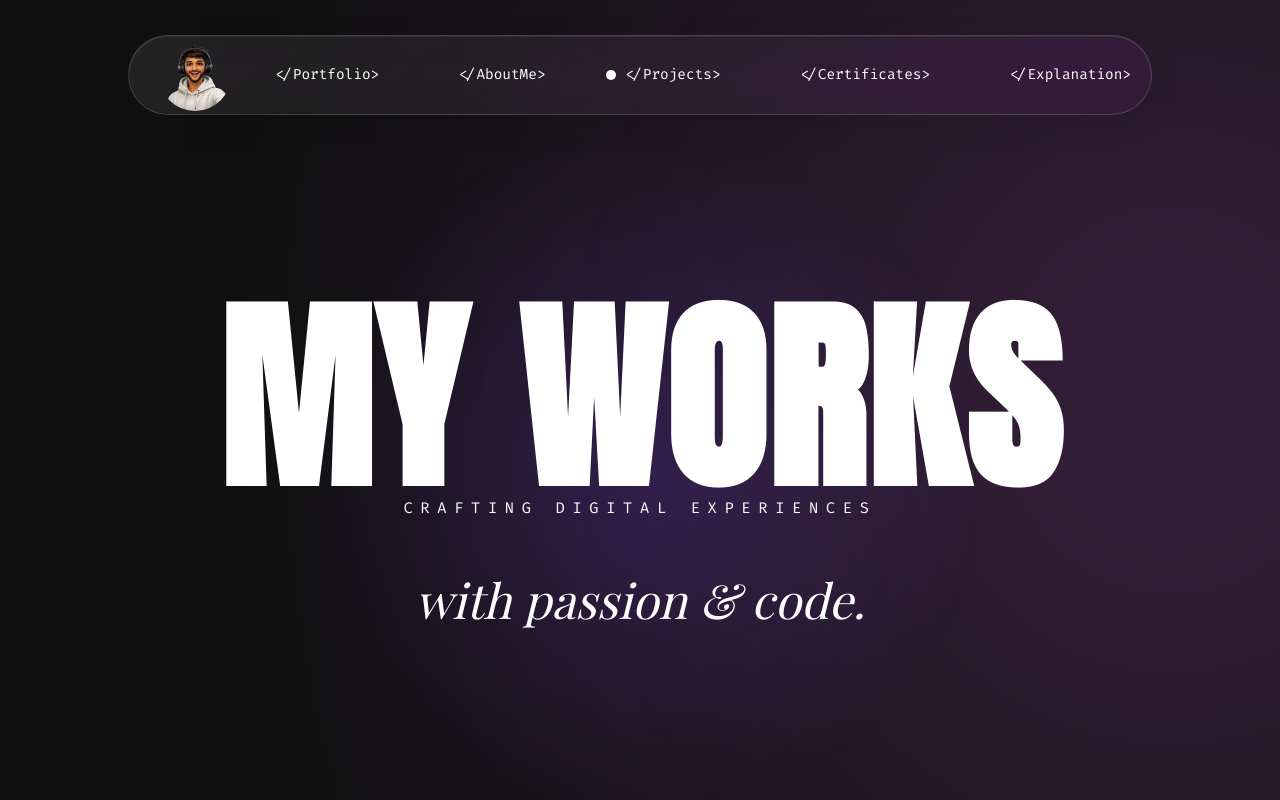
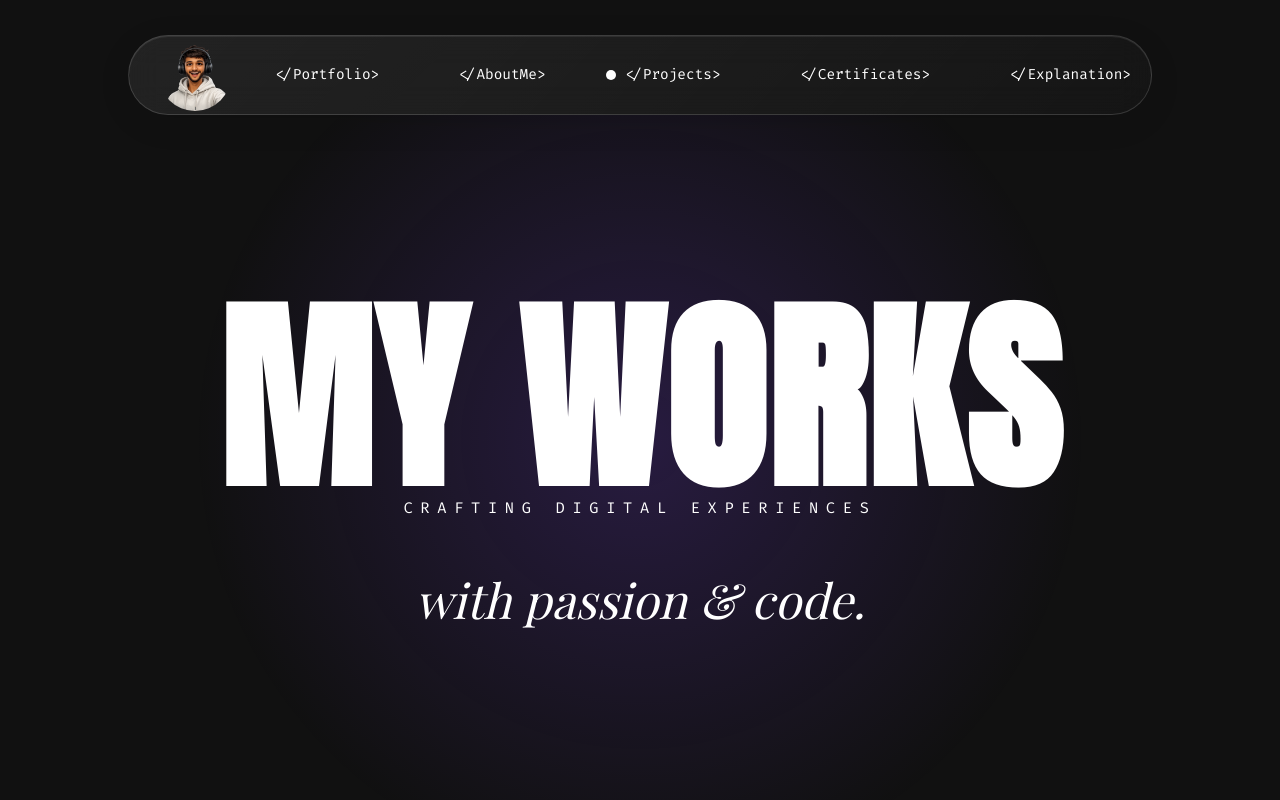
Before and after one commit to Dhruvesh1611/dhruveshshyara_portfolio, a Next.js app: page /projects in a window 1280 px wide. Shown: the top 800 px of the page. Built offline with nearby package versions, Linux system fonts and the light colour scheme; a web font is replaced by a local one.

Commit message:
feat: add glowing effect to hero section and adjust dimensions for improved aesthetics

```diff
--- a/src/app/explanation/page.jsx
+++ b/src/app/explanation/page.jsx
@@ -103,6 +103,7 @@ const ExplanationPage = () => {
 
             <main className="page-container">
                 <section className="full-page-hero">
+                    <div className="hero-glow"></div>
                     <div className="hero-content">
                         <motion.h1
                             className="hero-main-title"
--- a/src/app/globals.css
+++ b/src/app/globals.css
@@ -1238,7 +1238,7 @@ noscript {
 }
 
 .blob {
-    position: absolute;
+    /* position: absolute;
     right: -15%;
     top: 0;
     background-color: var(--color-light-purple);
@@ -1246,7 +1246,7 @@ noscript {
     height: 100vh;
     filter: blur(300px);
     opacity: .3;
-    animation: 1s linear infinite alternate-reverse breath
+    animation: 1s linear infinite alternate-reverse breath */
 }
 
 @keyframes breath {
@@ -2928,10 +2928,10 @@ footer {
 
 .full-page-hero .hero-glow {
     position: absolute;
-    width: 700px;
-    height: 700px;
+    width: 900px;
+    height: 900px;
     background: radial-gradient(circle, rgba(132, 70, 255, 0.2) 0%, transparent 70%);
-    top: 50%;
+    top: 45%;
     left: 50%;
     transform: translate(-50%, -50%);
     pointer-events: none;
```
